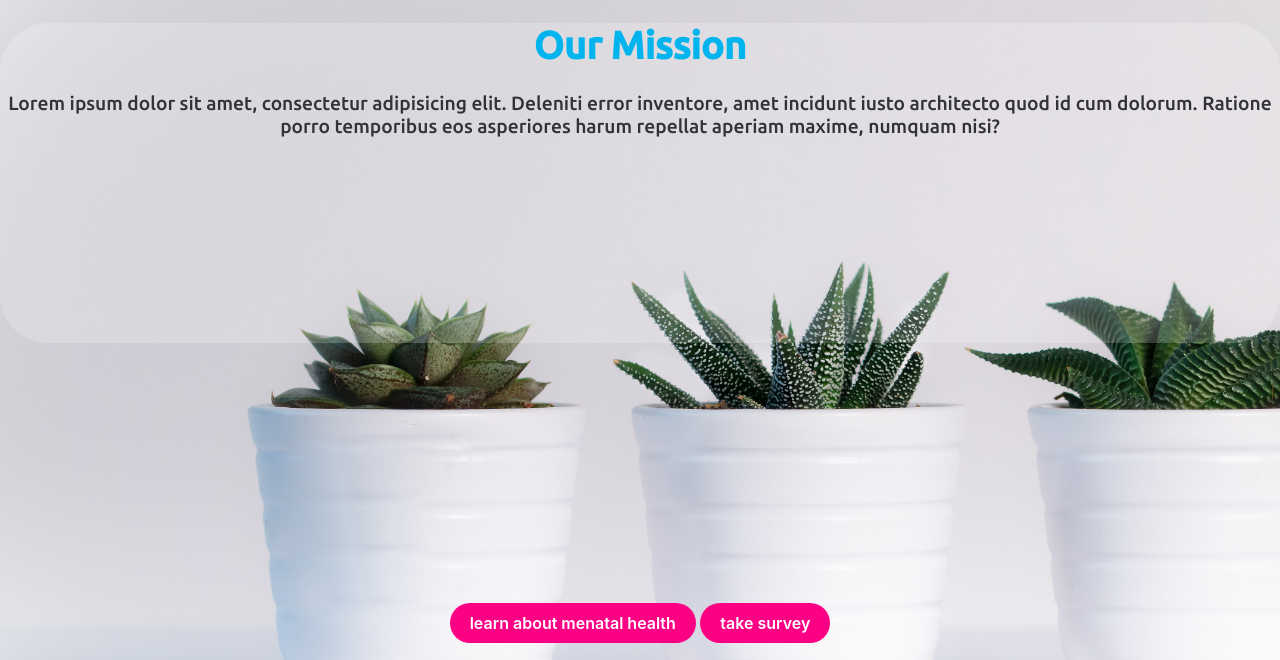
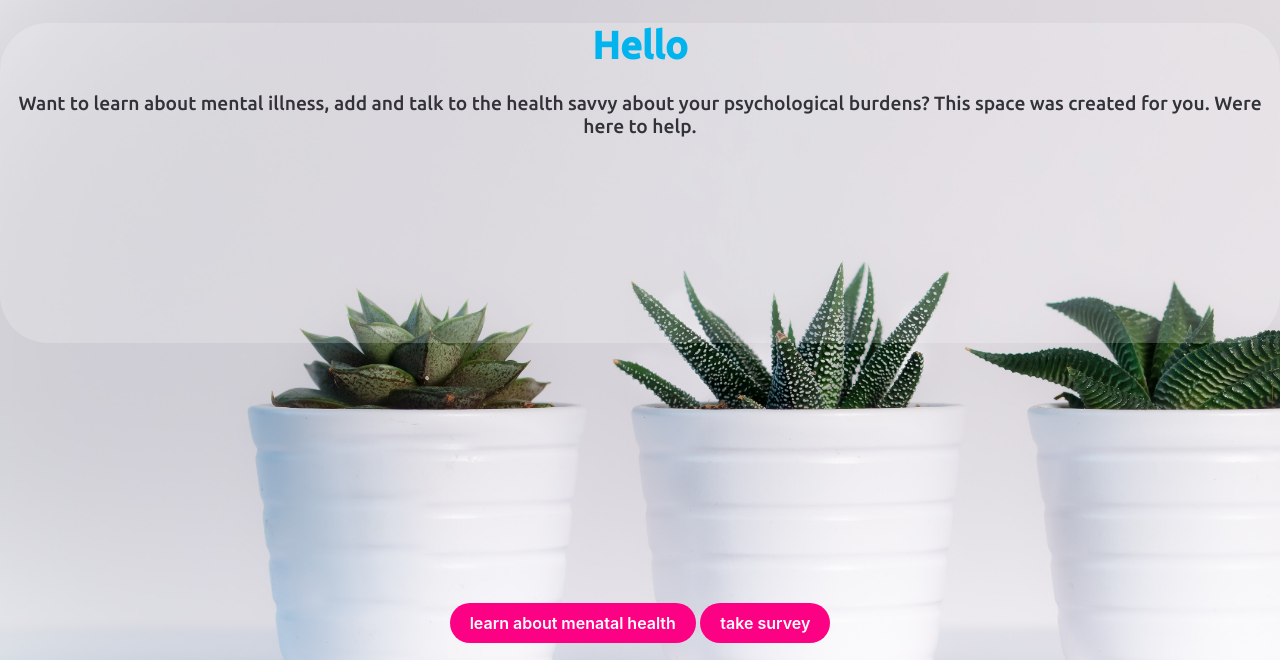
Before and after one commit to shark121/articles_try_1, a website: page index.html in a window 1280 px wide. Shown: the part 163-823 px from the top of the page. Drawn offline with Linux system fonts and the light colour scheme.

Commit message:
Update index.html

```diff
--- a/index.html
+++ b/index.html
@@ -21,10 +21,8 @@
   </nav>
   <div class="canvas fade">
     <div class="box1">
-      <h1 style="text-align: center; color: #01b4ee;">Our Mission</h1>
-      <p style="text-align: center; color: #323338;">Lorem ipsum dolor sit amet, consectetur adipisicing elit. Deleniti
-        error inventore, amet incidunt iusto architecto quod id cum dolorum. Ratione porro temporibus eos asperiores
-        harum repellat aperiam maxime, numquam nisi?</p>
+      <h1 style="text-align: center; color: #01b4ee;">Hello</h1>
+      <p style="text-align: center; color: #323338;">Want to learn about mental illness, add and talk to the health savvy about your psychological burdens? This space was created for you. Were here to help.</p>
     </div>
 
    <div class="box2">
```
